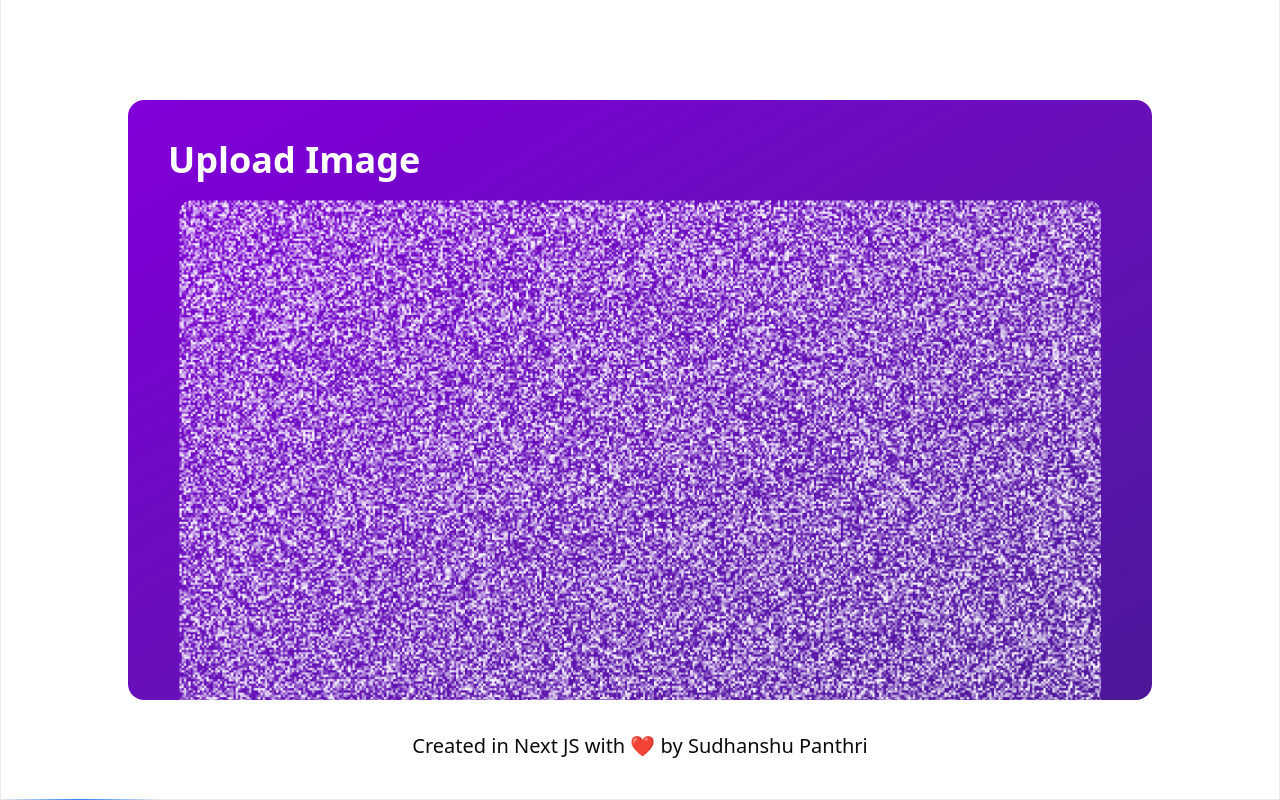
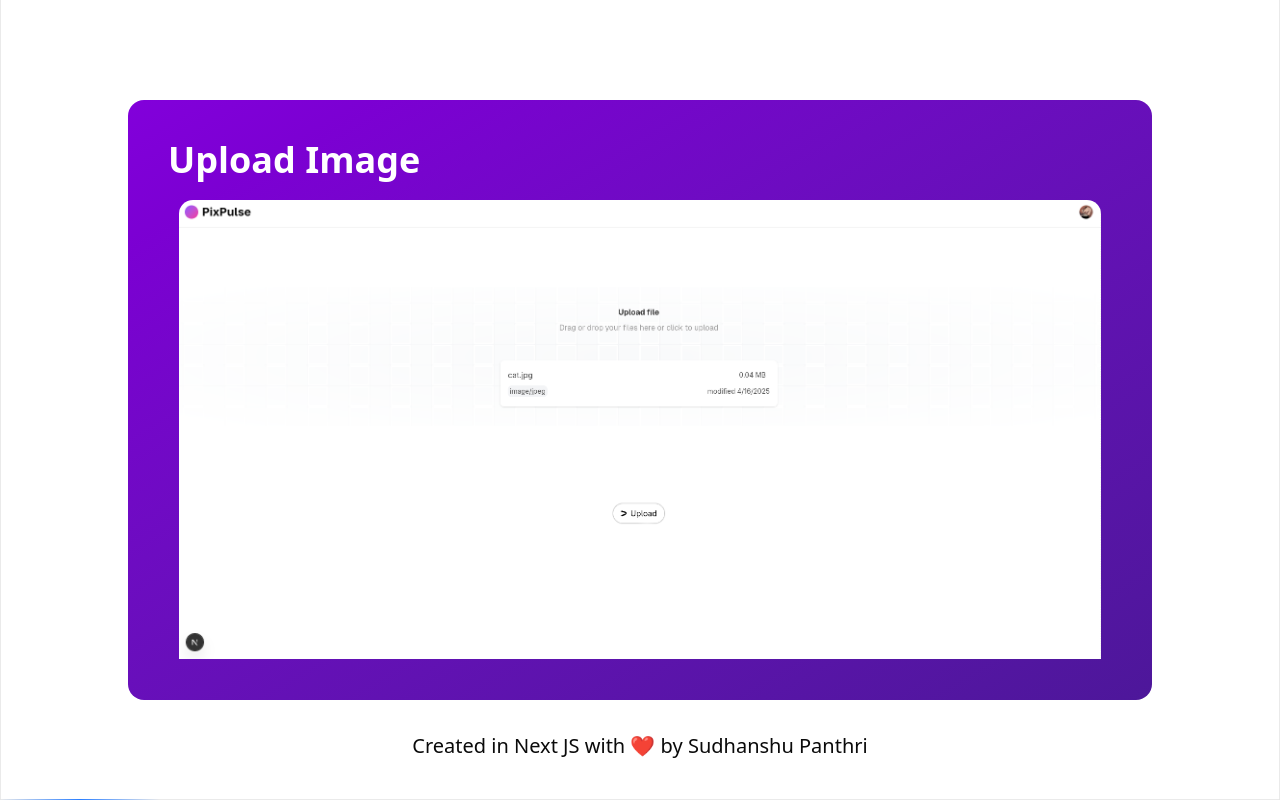
Before and after one commit to SudhanshuPanthri/PixPulse, a Next.js app: page / in a window 1280 px wide. Shown: the part 2220-3020 px from the top of the page. Built offline with nearby package versions, Linux system fonts and the light colour scheme; no server answers.

Commit message:
Code Cleanup

```diff
--- a/components/step-by-step-section.tsx
+++ b/components/step-by-step-section.tsx
@@ -30,7 +30,7 @@ export function StepByStepSection() {
       value: "step3",
       content: (
         <div className="w-full overflow-hidden relative h-full rounded-2xl p-10 text-xl md:text-4xl font-bold text-white bg-gradient-to-br from-purple-700 to-violet-900">
-          <p>Grounding DINO analyse and Detect contents</p>
+          <p>Facebook detr-resnet-50 detect contents</p>
           <DummyContent />
         </div>
       ),
@@ -45,16 +45,6 @@ export function StepByStepSection() {
         </div>
       ),
     },
-    // {
-    //   title: "Random",
-    //   value: "random",
-    //   content: (
-    //     <div className="w-full overflow-hidden relative h-full rounded-2xl p-10 text-xl md:text-4xl font-bold text-white bg-gradient-to-br from-purple-700 to-violet-900">
-    //       <p>Random tab</p>
-    //       <DummyContent />
-    //     </div>
-    //   ),
-    // },
   ];
 
   return (
@@ -64,14 +54,15 @@ export function StepByStepSection() {
   );
 }
 
+//TODO-Pass imageurl as prop to this component
 const DummyContent = () => {
   return (
     <Image
-      src="/noise.webp"
+      src="/image.png"
       alt="dummy image"
       width="1000"
       height="1000"
-      className="object-cover object-left-top h-[60%]  md:h-[90%] absolute -bottom-10 inset-x-0 w-[90%] rounded-xl mx-auto"
+      className="object-contain object-left-top h-[60%]  md:h-[90%] absolute -bottom-10 inset-x-0 w-[90%] rounded-xl mx-auto"
     />
   );
 };
```
Also changed, not shown: public/image.png (added).
